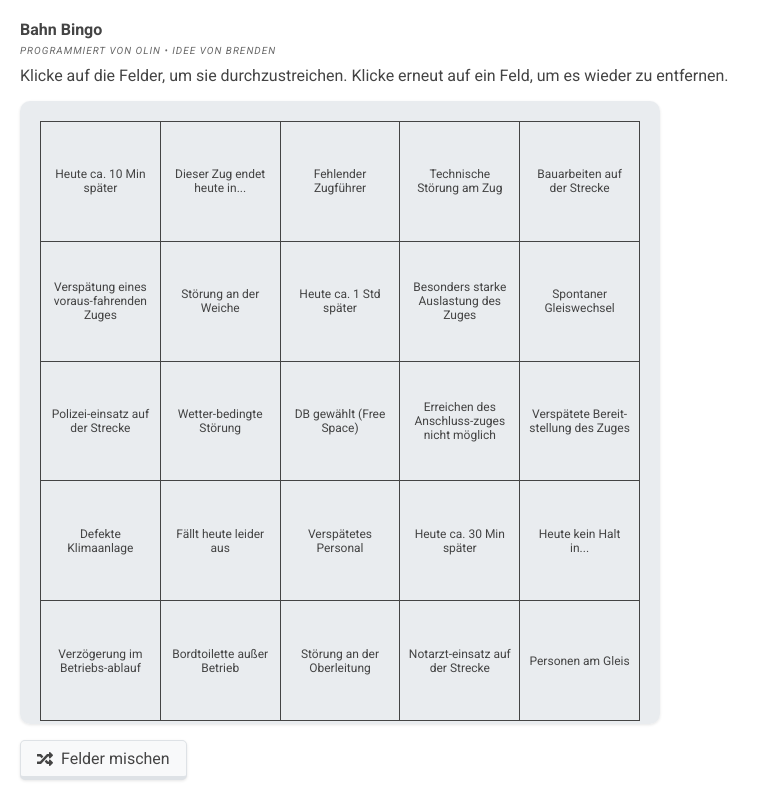
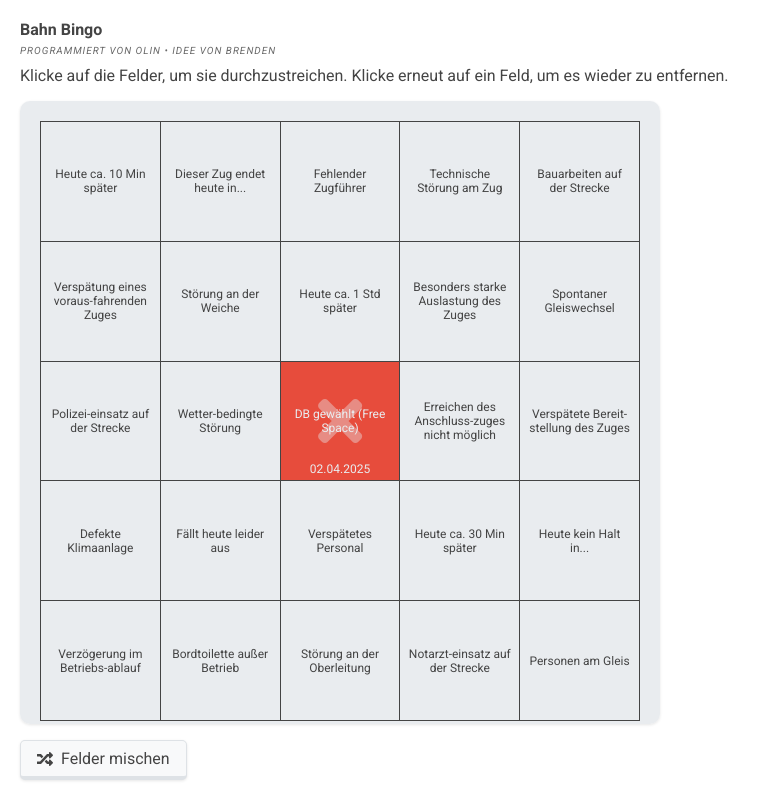
Before and after one commit to olinkirkland/bingo, a Vue app: page / in a window 1280 px wide. Shown: the whole page, without its empty margins (0-767 px from the left). Built offline with nearby package versions, Linux system fonts and the light colour scheme.

Commit message:
Minor changes

```diff
--- a/src/App.vue
+++ b/src/App.vue
@@ -70,6 +70,16 @@
 } else {
     // If no spaces are found, reset the spaces
     resetSpaces();
+    setTimeout(() => {
+        // Choose the free space
+        const centerIndex = Math.floor(spaces.value.length / 2);
+
+        // Add the free space to the data
+        data.value.entries.push({
+            index: centerIndex,
+            date: new Date().getTime()
+        });
+    });
 }
 
 // Load entries from localstorage
@@ -302,6 +312,8 @@
     height: 100%;
     overflow-y: auto;
     overflow-x: auto;
+    // Hide scrollbar
+    scrollbar-color: transparent transparent;
     padding: 2rem;
     border-radius: 1rem;
     background-color: var(--color-surface);
@@ -327,6 +339,8 @@
         display: flex;
         justify-content: center;
         align-items: center;
+        cursor: pointer;
+        user-select: none;
 
         > span {
             text-align: center;
```
